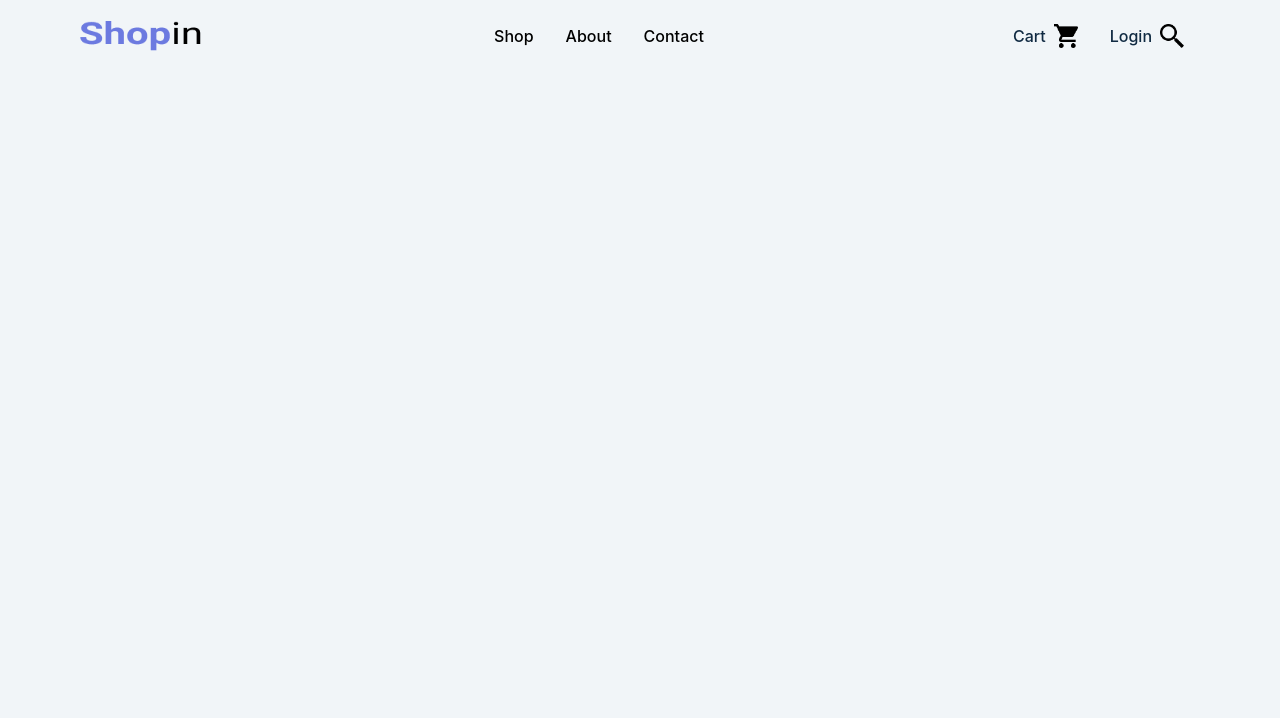
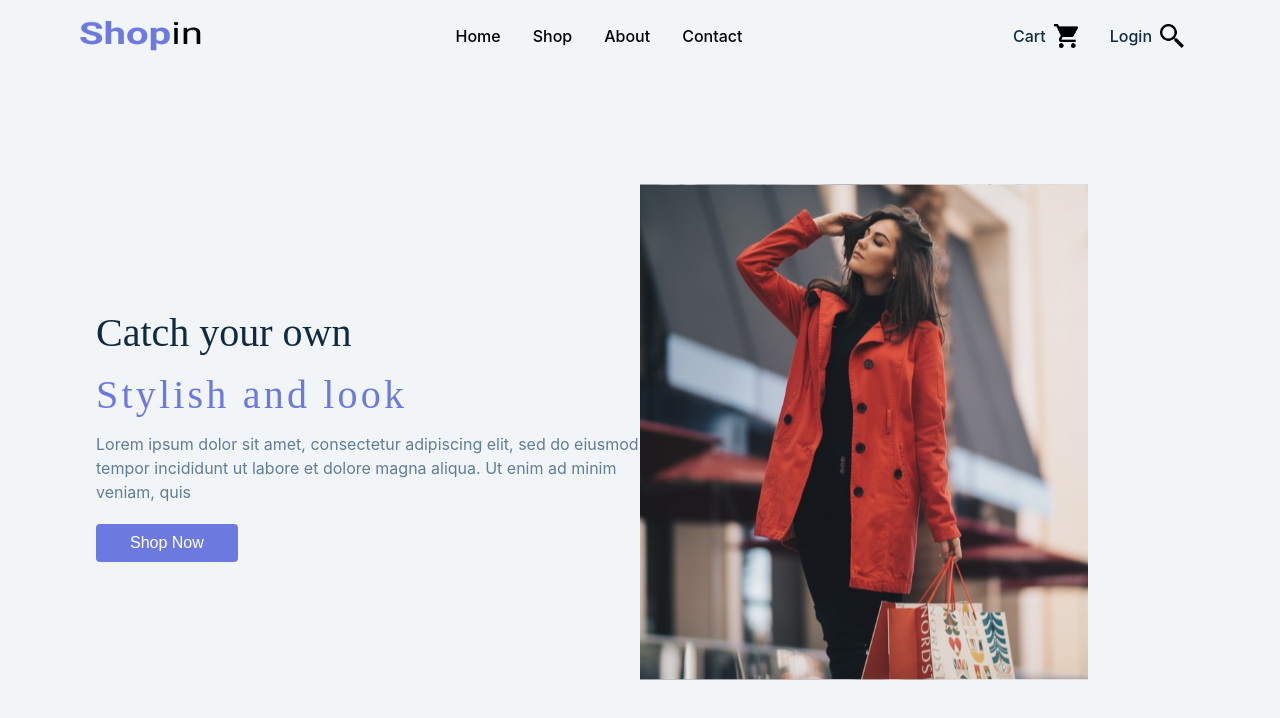
Before and after one commit to Cham-X/shopin-app, a Next.js app: page / in a window 1280 px wide. Shown: the top 718 px of the page. Built offline with nearby package versions, Linux system fonts and the light colour scheme.

Commit message:
hero updated

```diff
--- a/components/mainNav/Navbar.js
+++ b/components/mainNav/Navbar.js
@@ -19,6 +19,9 @@ const Navbar = () => {
           </button>
         </div>
         <ul className={Style.links}>
+          <li>
+            <Link href="/">home</Link>
+          </li>
           <li>
             <Link href="/shop">shop</Link>
           </li>
--- a/components/mainNav/Navbar.module.css
+++ b/components/mainNav/Navbar.module.css
@@ -8,9 +8,10 @@
 }
 .navbar {
   max-width: 1170px;
-  width: 90vw;
+  width: 95vw;
   margin: 0 auto;
   padding: 1rem;
+  position: relative;
 }
 .links {
   display: none;
@@ -28,9 +29,13 @@
   justify-content: center;
   gap: 0.5rem;
 }
-
+.toggleBtn{
+  color: #6c7ae0;
+  background: transparent;
+   font-size: 1.5rem;
+}
 .toggleBtn:hover {
-  background: #6c7ae0;
+  color: #000;
 }
 
 @media screen and (min-width: 800px) {
--- a/components/mainNav/Sidebar.js
+++ b/components/mainNav/Sidebar.js
@@ -10,7 +10,8 @@ import { useGlobalContext } from '../../Contexts/globalContext'
 const Sidebar = () => {
   const {isSidebarOpen,closeSidebar} = useGlobalContext()
   return (
-    <aside className={isSidebarOpen ? Style.sidebarWrapper.show : Style.sidebarWrapper}>
+    <aside className={`${isSidebarOpen ? Style.sidebarWrapper.show  : Style.sidebarWrapper}`}>
+      <div className={Style.overlay}></div>
       <div className={Style.sidebar}>
         <div className={Style.header}>
           <Image src={Logo} alt="logo" className={Style.logo} />
@@ -21,6 +22,9 @@ const Sidebar = () => {
         <div className={Style.linkList}>
           <ul className={Style.links}>
             <li>
+              <Link href="/">home</Link>
+            </li>
+            <li>
               <Link href="/shop">shop</Link>
             </li>
             <li>
@@ -30,7 +34,7 @@ const Sidebar = () => {
               <Link href="/contact">contact</Link>
             </li>
           </ul>
-          <ul className={Style.links}>
+          <ul className={Style.iconLink}>
             <li>
               Cart
               <Image src={Cart} alt="cart" className={Style.cart} />
--- a/components/mainNav/Sidebar.module.css
+++ b/components/mainNav/Sidebar.module.css
@@ -1,48 +1,82 @@
 .sidebarWrapper {
+  position: fixed;
+  top: 0;
+  left: 0;
   width: 100%;
   height: 100%;
-  position: fixed;
-  z-index: 2;
+  /* z-index: 10; */
+  transform: translate(-100%);
+  transition: all 0.3s linear;
   background: rgba(0, 0, 0, 0.5);
 }
+.show {
+  transform: translate(-90);
+  transition: all 0.3s linear;
+}
+.overlay {
+  background: rgba(0, 0, 0, 0.5);
+  top: 0;
+  bottom: 0;
+  left: 0;
+  right: 0;
+  position: fixed;
+}
 .sidebar {
+  position: absolute;
   background: #fff;
+  top: 0;
+  left: 0;
   width: 100%;
-  max-width: 1170px;
-  padding: 1rem 2.5rem;
+  padding: 1rem 2rem;
+  z-index: 2;
+  transform: translate(0);
+  transition: all 0.3s linear;
+}
+.sidebar::backdrop {
+  display: fixed;
+  top: 0;
+  left: 0;
+  right: 0;
+  bottom: 0;
+  background-color: rgba(14, 13, 13, 0.5);
 }
 .header {
   display: flex;
   justify-content: space-between;
   align-items: center;
-
-}
-.sidebarWrapper{
-  display: none;
-}
-.show{
-  display: block;
-  position: fixed;
-  z-index: 2;
-   background: rgba(0, 0, 0, 0.5);
 }
 .logo {
   height: 30px;
+  justify-self: center;
 }
 .closeNav {
   background: transparent;
   color: red;
+  font-size: 1.7rem;
 }
 .linkList {
   display: flex;
   flex-direction: column;
-  align-items: flex-start;
+  text-align: left;
   justify-content: center;
   margin-top: 1rem;
 }
-
 .links li {
-  margin: 0.5rem 0rem;
+  margin: 1.2rem 0rem;
+   transition: all 0.3s linear;
+}
+.links li:hover{
+ color: #6c7ae0;
+ border-bottom: 2px solid #6c7ae0;
+}
+.iconLink {
+  display: flex;
+  align-items: center;
+  justify-content: center;
+  gap: 7rem;
+  margin-top: 4rem;
+}
+.iconLink li {
   display: flex;
   align-items: center;
   justify-content: center;
@@ -53,6 +87,3 @@
   width: 1.5rem;
   height: 1.5rem;
 }
-.toggleBtn:hover {
-  background: #6c7ae0;
-}
--- a/pages/index.js
+++ b/pages/index.js
@@ -1,13 +1,24 @@
-import styles from '../styles/Home.module.css'
-
-import Navbar from "../components/mainNav/Navbar";
-import Sidebar from '../components/mainNav/Sidebar';
+import styles from "../styles/Home.module.css";
+import HeroImage from "../components/images/jon-ly-Xn7GvimQrk8-unsplash (1) 1.svg";
+import Image from "next/image";
+import Link from "next/link";
 
 export default function Home() {
   return (
-    <div className={styles.container}>
-      {/* <Sidebar />
-      <Navbar /> */}
-    </div>
+    <section className={styles.container}>
+      <div className={styles.hero}>
+        <article className={styles.heroInfo}>
+          <h2 className={styles.heroHeader}>Catch your own </h2>
+          <h2 className={styles.blueInfo}>Stylish and look</h2>
+          <p>Lorem ipsum dolor sit amet, consectetur adipiscing elit, sed do eiusmod tempor incididunt ut labore et dolore magna aliqua. Ut enim ad minim veniam, quis</p>
+          <button className={styles.btn}>
+            <Link href='/shop'>shop now</Link>
+          </button>
+        </article>
+        <article className={styles.heroImg}>
+          <Image src={HeroImage} alt="HeroImage" className={styles.heroImage} />
+        </article>
+      </div>
+    </section>
   );
 }
--- a/styles/Home.module.css
+++ b/styles/Home.module.css
@@ -1,31 +1,56 @@
-/* .container {
+.container {
   padding: 0 2rem;
 }
 
-.main {
-  min-height: 100vh;
-  padding: 4rem 0;
-  flex: 1;
+.hero {
+  display: grid;
+  grid-template-columns: 1fr 1fr;
+  align-items: center;
+  justify-content: center;
+}
+.heroInfo {
   display: flex;
   flex-direction: column;
   justify-content: center;
-  align-items: center;
+  align-items: flex-start;
 }
-
-.footer {
-  display: flex;
-  flex: 1;
-  padding: 2rem 0;
-  border-top: 1px solid #eaeaea;
-  justify-content: center;
-  align-items: center;
+.heroHeader,
+.blueInfo {
+  font-family: "PT Sans";
+  font-style: normal;
+  font-weight: 400;
+  font-size: 40px;
+  line-height: 50px;
 }
-
-.footer a {
-  display: flex;
-  justify-content: center;
-  align-items: center;
-  flex-grow: 1;
+.heroImg {
+  align-self: flex-end;
+}
+.heroImage {
+  width: 35vw;
+  height: 90vh;
+}
+.blueInfo {
+  color: #6c7ae0;
+  letter-spacing: 0.2rem;
+}
+.btn{
+  background-color: #6c7ae0;
+}
+.btn a{
+  color: #ffff;
+  font-weight: 500;
+}
+@media screen and (max-width: 800px) {
+  .hero{
+    display: flex;
+    justify-items: center;
+    align-items: center;
+    width: 95%;
+    height: 100%;
+  }
+.heroImg{
+  display: none;
+}
 }
 
 .title a {
@@ -61,8 +86,7 @@
   border-radius: 5px;
   padding: 0.75rem;
   font-size: 1.1rem;
-  font-family: Menlo, Monaco, Lucida Console, Liberation Mono, DejaVu Sans Mono,
-    Bitstream Vera Sans Mono, Courier New, monospace;
+  font-family: Menlo, Monaco, Lucida Console, Liberation Mono, DejaVu Sans Mono, Bitstream Vera Sans Mono, Courier New, monospace;
 }
 
 .grid {
@@ -126,4 +150,4 @@
   .logo img {
     filter: invert(1);
   }
-} */
+}
--- a/styles/globals.css
+++ b/styles/globals.css
@@ -72,13 +72,16 @@ a {
   color: #000;
   text-decoration: none;
   text-transform: capitalize;
+  transition: var(--transition);
+}
+a:hover{
+   color: var(--clr-lilac);
+
 }
 h1,
 h2,
 h3,
 h4 {
-  letter-spacing: var(--spacing);
-  text-transform: capitalize;
   line-height: 1.25;
   margin-bottom: 0.75rem;
 }
@@ -104,11 +107,10 @@ li {
 }
 button {
    font-size: 1rem;
-  padding: 0.25rem 0.75rem;
+  padding: 0.5rem 2rem;
   border-radius: var(--radius);
   border-color: transparent;
   color: white;
-  background: var(--clr-black);
   cursor: pointer;
   transition: var(--transition);
 }
@@ -141,7 +143,13 @@ button {
 /*  global classes */
 
 /* section */
-.section {
+section {
+  width: 90vw;
+  margin: 0 auto;
+  max-width: var(--max-width);
+  height: 100vh;
+}
+main{
   width: 90vw;
   margin: 0 auto;
   max-width: var(--max-width);
```
Also changed, not shown: components/Layout.js (+6 -6 lines), components/Layout.modules.css (deleted), components/images/jon-ly-Xn7GvimQrk8-unsplash (1) 1.svg (added).
